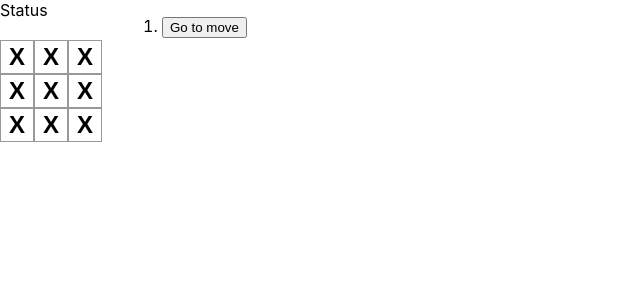
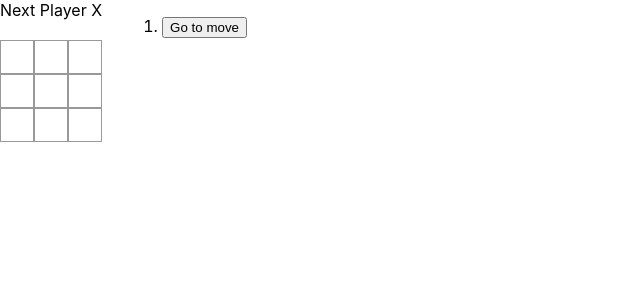
Before and after one commit to GalynaBenitsky/Tic-Tac-Toe_Game, a React (Create React App) app: page / in a window 1280 px wide. Shown: the top 300 px of the page, without its empty margins (0-640 px from the left). Built offline with nearby package versions, Linux system fonts and the light colour scheme.

Commit message:
Board Finished

```diff
--- a/src/App.tsx
+++ b/src/App.tsx
@@ -1,10 +1,7 @@
 import * as React from "react";
-import { useGameState } from "./components/GameState";
 import Layout from "./components/Layout";
 
 function App() {
-  const { gameState, current, xIsNext, winner, handleClick, jumpTo } =
-    useGameState();
 
   return (
     <div className="App">
--- a/src/components/Board.tsx
+++ b/src/components/Board.tsx
@@ -1,24 +1,37 @@
 import { Row, Column } from "./common";
-import Squre from "./StyledSquare";
+import { BoardState } from "./GameState";
+import { Square, SquareProps } from "./StyledSquare";
 
-function Board() {
+type BoardProps = {
+  board: BoardState;
+  onClick: (square: number) => void;
+};
+
+function Board({ board, onClick }: BoardProps) {
+  const createProps = (square: number): SquareProps => {
+    return {
+      value: board[square],
+      onClick: () => onClick(square),
+    };
+  };
+
   return (
     <div>
       <Column gap={0}>
         <Row gap={0}>
-          <Squre />
-          <Squre />
-          <Squre />
+          <Square {...createProps(0)} />
+          <Square {...createProps(1)} />
+          <Square {...createProps(2)} />
         </Row>
         <Row gap={0}>
-          <Squre />
-          <Squre />
-          <Squre />
+          <Square {...createProps(3)} />
+          <Square {...createProps(4)} />
+          <Square {...createProps(5)} />
         </Row>
         <Row gap={0}>
-          <Squre />
-          <Squre />
-          <Squre />
+          <Square {...createProps(6)} />
+          <Square {...createProps(7)} />
+          <Square {...createProps(8)} />
         </Row>
       </Column>
     </div>
--- a/src/components/Layout.tsx
+++ b/src/components/Layout.tsx
@@ -3,14 +3,19 @@ import React from "react";
 import { Row, Column } from "./common";
 import Board from "./Board";
 import Log from "./Log";
+import { useGameState } from "./GameState";
 
 function Layout() {
+  const { gameState, current, xIsNext, winner, handleClick, jumpTo } =
+    useGameState();
   return (
     <div>
       <Row gap={20}>
         <Column gap={20}>
-          <div>Status</div>
-          <Board />
+          <div>
+            {winner ? `Winner ${winner}` : `Next Player ${xIsNext ? "X" : "O"}`}
+          </div>
+          <Board board={current} onClick={handleClick} />
         </Column>
         <Log />
       </Row>
--- a/src/components/StyledSquare.tsx
+++ b/src/components/StyledSquare.tsx
@@ -1,8 +1,13 @@
 import React from "react";
 
 import { StyledSquare } from "./common";
+import { Value } from "./GameState";
 
-function Squre() {
-  return <StyledSquare>X</StyledSquare>;
+export type SquareProps = {
+  value: Value;
+  onClick: () => void;
+};
+
+export function Square(props: SquareProps) {
+  return <StyledSquare onClick={props.onClick}>{props.value}</StyledSquare>;
 }
-export default Squre;
```
